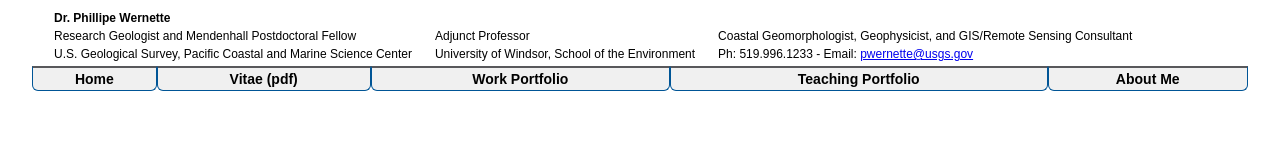
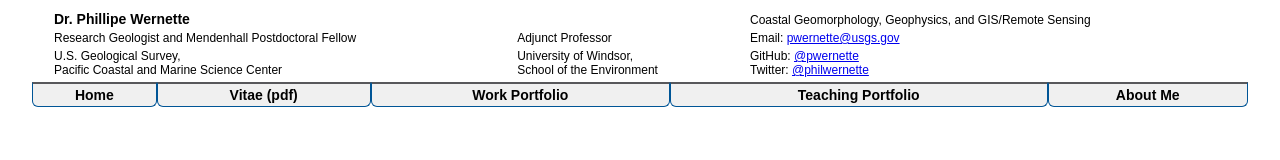
Before and after one commit to pwernette/pwernette.github.io, a plain HTML site: page header.html in a window 1280 px wide. Drawn offline with Linux system fonts and the light colour scheme; a script that the page names is missing.

Commit message:
updated header

```diff
--- a/header.html
+++ b/header.html
@@ -5,9 +5,10 @@
 	<div class="head-table">
 	<table class="head-table">
 		<tr>
-			<td class="head-table-cell font12" colspan="3">
+			<td class="head-table-cell font14" colspan="2">
 				<b>Dr. Phillipe Wernette</b>
 			</td>
+			<td class="head-table-cell font12">Coastal Geomorphology, Geophysics, and GIS/Remote Sensing</td>
 		</tr>
 		<tr>
 			<td class="head-table-cell font12">
@@ -17,18 +18,19 @@
 				Adjunct Professor
 			</td>
 			<td class="head-table-cell font12">
-				Coastal Geomorphologist, Geophysicist, and GIS/Remote Sensing Consultant
+				Email: <a href="mailto: pwernette@usgs.gov">pwernette@usgs.gov</a>
 			</td>
 		</tr>
 		<tr>
 			<td class="head-table-cell font12">
-				U.S. Geological Survey, Pacific Coastal and Marine Science Center
+				U.S. Geological Survey,<br />Pacific Coastal and Marine Science Center
 			</td>
 			<td class="head-table-cell font12">
-				University of Windsor, School of the Environment
+				University of Windsor,<br />School of the Environment
 			</td>
 			<td class="head-table-cell font12">
-				Ph: 519.996.1233 - Email: <a href="mailto: pwernette@usgs.gov">pwernette@usgs.gov</a>
+				GitHub: <a href="https://github.com/pwernette" target="_blank">@pwernette</a><br />
+				Twitter: <a href="https://twitter.com/PhilWernette" target="_blank">@philwernette</a>
 			</td>
 		</tr>
 	</table>
--- a/mystyle.css
+++ b/mystyle.css
@@ -48,7 +48,7 @@ ul {
 .header {
 	padding-top: 10px;
 	width: 100%;
-	height: 100px;
+	height: 110px;
 }
 
 .footer {
@@ -89,6 +89,7 @@ ul {
 }
 
 .head-table {
+	width: 100%;
 	vertical-align: bottom;
 	margin-bottom: 0px;
 }
```
